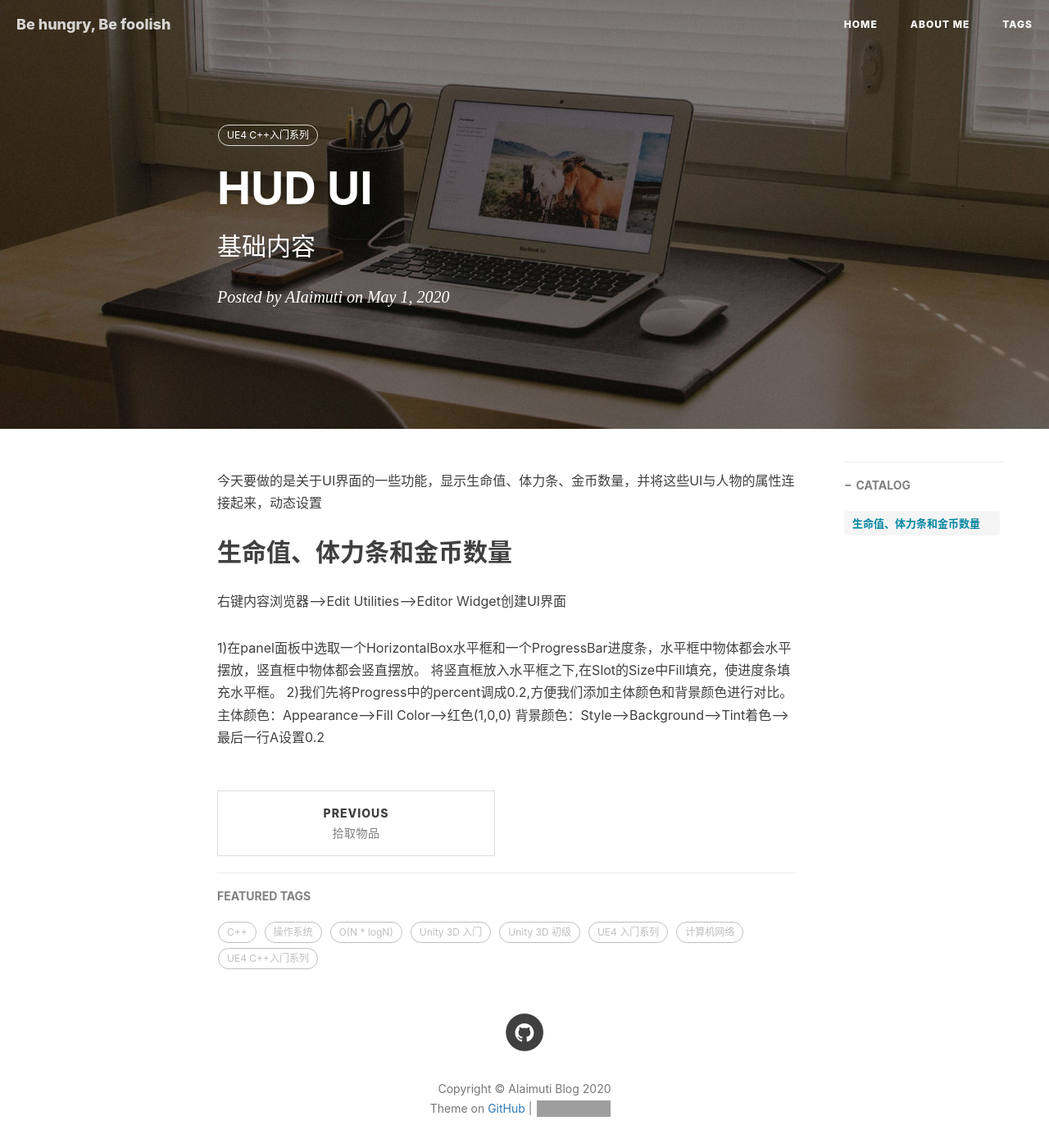
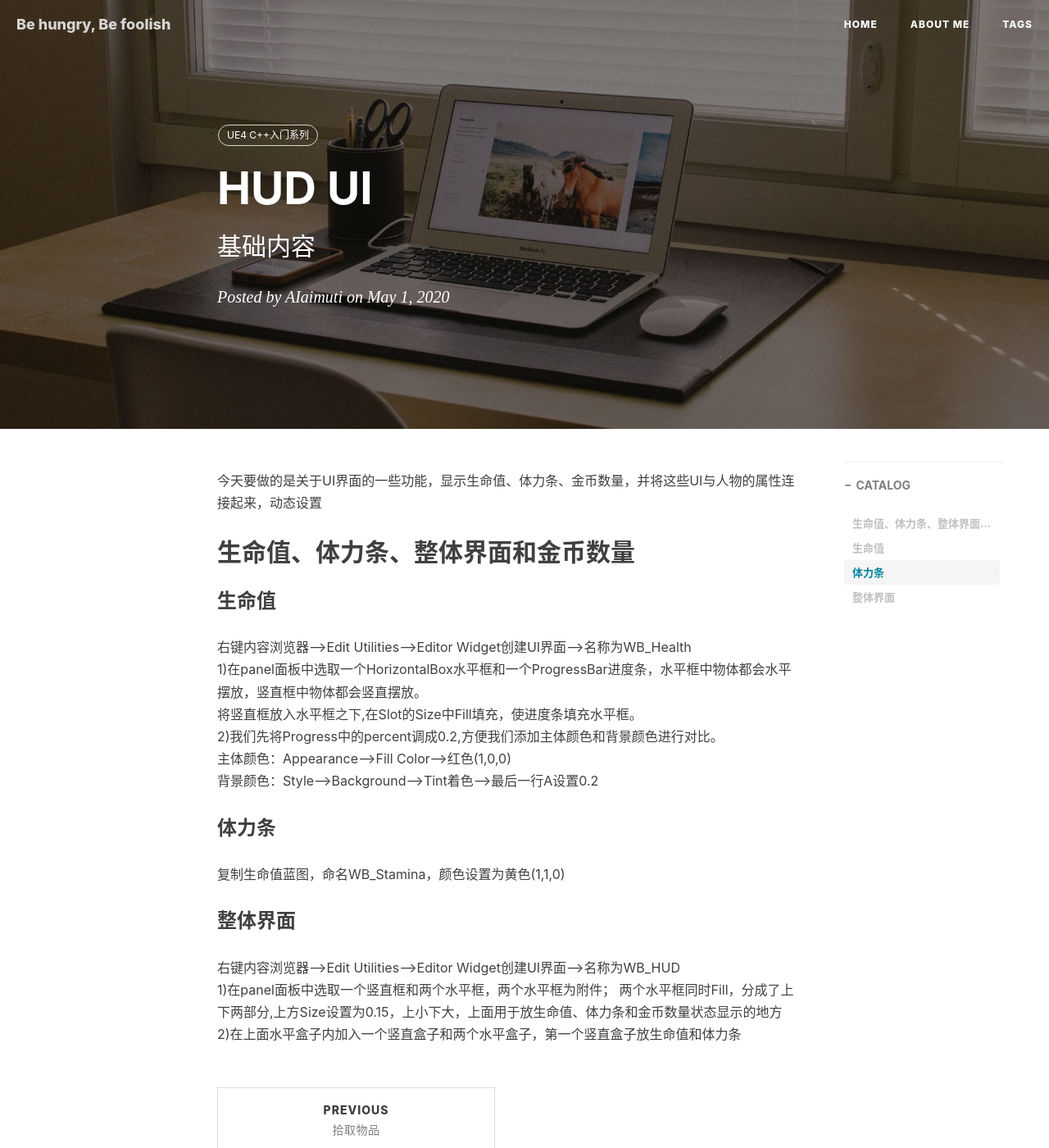
Before and after one commit to AIaimuti/aiaimuti.github.io, a Jekyll site: the page built from _posts/UE4/UE4_C++/2020-5-1-HUD_UI.md, in a window 1280 px wide and 1400 px high. Shown: the whole window at 82% size. Built offline with Jekyll 4.4.1, drawn with Linux system fonts in a browser that asks for light colours; nearby versions of some CDN libraries; comment, search, counter and statistics services are not loaded; grey boxes are pictures that could not be loaded.

Commit message:
Update 2020-5-1-HUD_UI.md

```diff
--- a/_posts/UE4/UE4_C++/2020-5-1-HUD_UI.md
+++ b/_posts/UE4/UE4_C++/2020-5-1-HUD_UI.md
@@ -12,11 +12,19 @@ tags:
 
 今天要做的是关于UI界面的一些功能，显示生命值、体力条、金币数量，并将这些UI与人物的属性连接起来，动态设置
 
-## 生命值、体力条和金币数量
-右键内容浏览器-->Edit Utilities-->Editor Widget创建UI界面
+## 生命值、体力条、整体界面和金币数量
+### 生命值
+右键内容浏览器-->Edit Utilities-->Editor Widget创建UI界面-->名称为WB_Health<br>
+1)在panel面板中选取一个HorizontalBox水平框和一个ProgressBar进度条，水平框中物体都会水平摆放，竖直框中物体都会竖直摆放。<br>
+将竖直框放入水平框之下,在Slot的Size中Fill填充，使进度条填充水平框。<br>
+2)我们先将Progress中的percent调成0.2,方便我们添加主体颜色和背景颜色进行对比。<br>
+主体颜色：Appearance-->Fill Color-->红色(1,0,0)<br>
+背景颜色：Style-->Background-->Tint着色-->最后一行A设置0.2
+### 体力条
+复制生命值蓝图，命名WB_Stamina，颜色设置为黄色(1,1,0)
 
-1)在panel面板中选取一个HorizontalBox水平框和一个ProgressBar进度条，水平框中物体都会水平摆放，竖直框中物体都会竖直摆放。
-将竖直框放入水平框之下,在Slot的Size中Fill填充，使进度条填充水平框。
-2)我们先将Progress中的percent调成0.2,方便我们添加主体颜色和背景颜色进行对比。
-主体颜色：Appearance-->Fill Color-->红色(1,0,0)
-背景颜色：Style-->Background-->Tint着色-->最后一行A设置0.2
+### 整体界面
+右键内容浏览器-->Edit Utilities-->Editor Widget创建UI界面-->名称为WB_HUD<br>
+1)在panel面板中选取一个竖直框和两个水平框，两个水平框为附件；
+两个水平框同时Fill，分成了上下两部分,上方Size设置为0.15，上小下大，上面用于放生命值、体力条和金币数量状态显示的地方
+2)在上面水平盒子内加入一个竖直盒子和两个水平盒子，第一个竖直盒子放生命值和体力条
```
